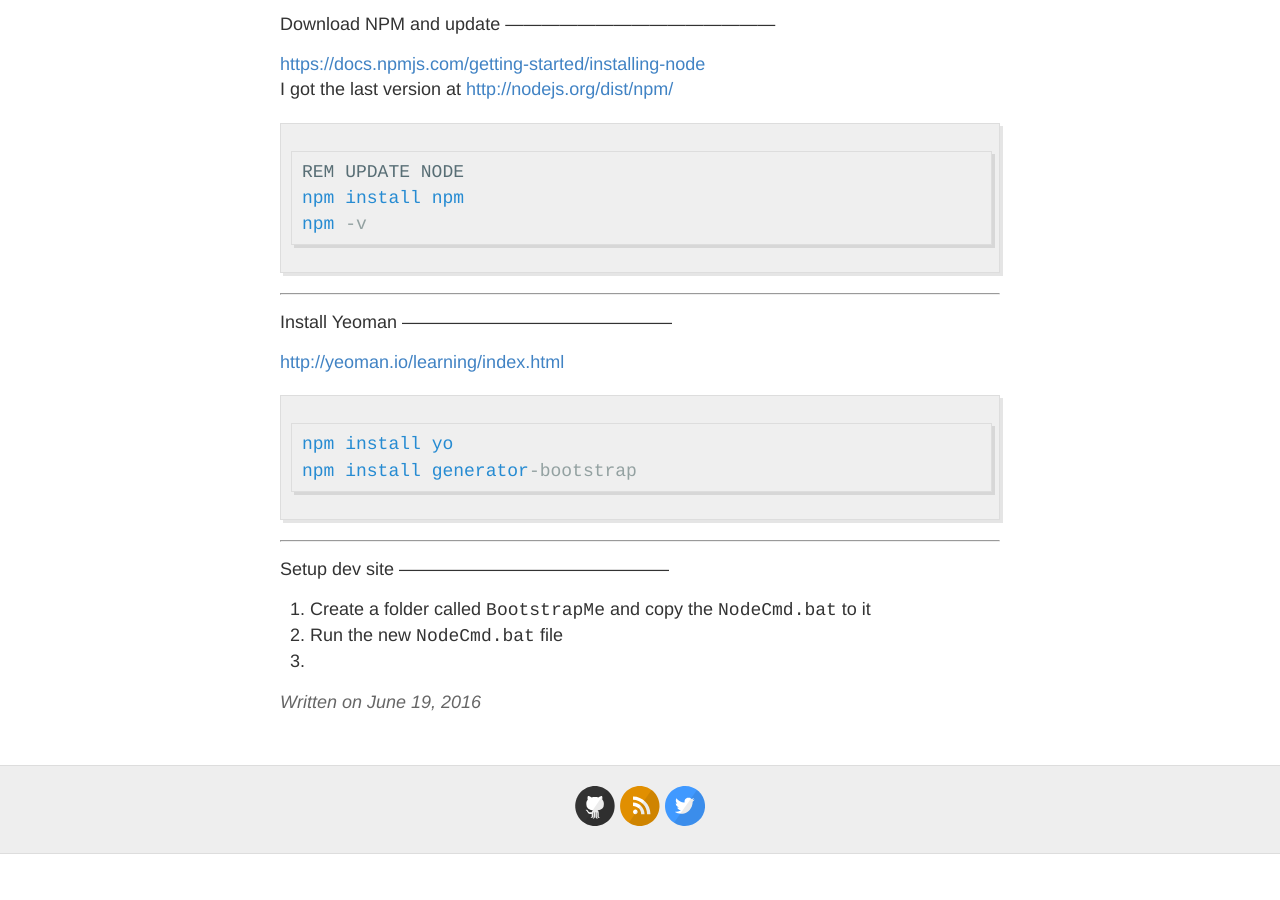
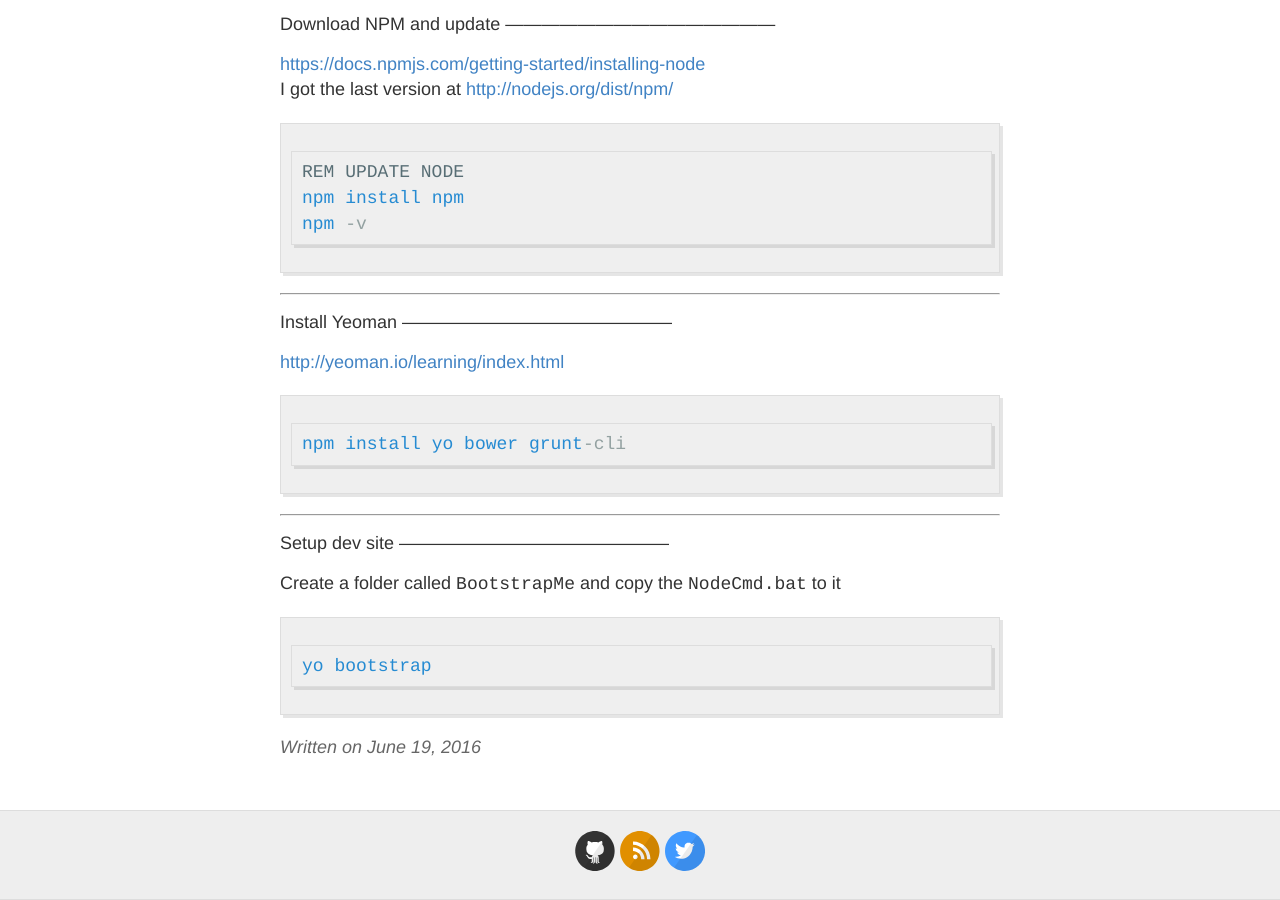
Before and after one commit to FinnAngelo/FinnAngelo.github.io, a Jekyll site: the page built from _posts/2016-06-19-009-Create-the-Bootstraps.md, in a window 1280 px wide and 900 px high, scrolled down 1075 px. Built offline with Jekyll 4.4.1, drawn with Linux system fonts in a browser that asks for light colours; Markdown is read by kramdown in place of the engine named in the settings; before the commit the page ends 1929 px from its top, so only the background shows below that.

Commit message:
Update 2016-06-19-009-Create-the-Bootstraps.md

````diff
--- a/_posts/2016-06-19-009-Create-the-Bootstraps.md
+++ b/_posts/2016-06-19-009-Create-the-Bootstraps.md
@@ -57,14 +57,15 @@ Install Yeoman
 <http://yeoman.io/learning/index.html>
 
 ```bat
-npm install yo
-npm install generator-bootstrap
+npm install yo bower grunt-cli
 ```
 
 ---------------------------------------------
 Setup dev site
 ---------------------------------------------
 
-01. Create a folder called `BootstrapMe` and copy the `NodeCmd.bat` to it
-02. Run the new `NodeCmd.bat` file
-03.
+Create a folder called `BootstrapMe` and copy the `NodeCmd.bat` to it
+
+```bat
+yo bootstrap
+```
````
